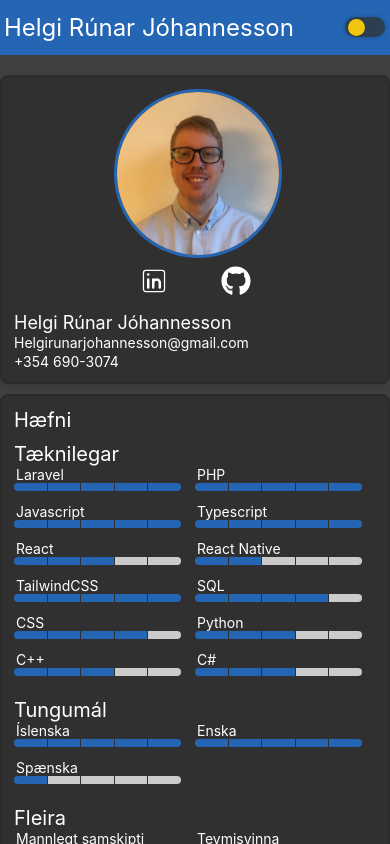
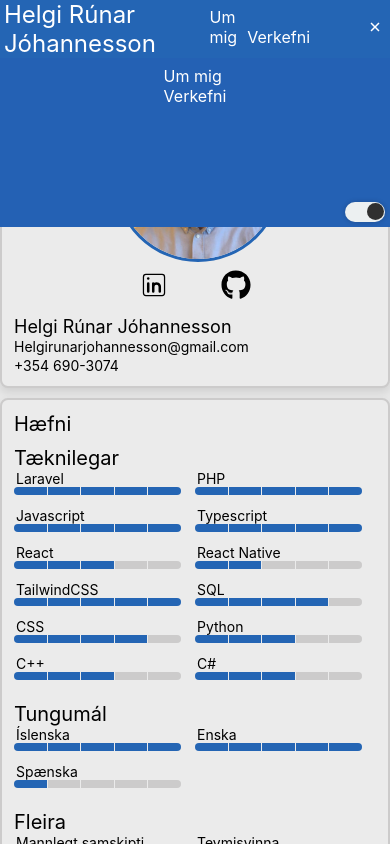
Before and after one commit to Helgirunar/cv, a React (Create React App) app: page / in a window 390 px wide. Both pictures are taken after a click on the element 365 px from the left and 27 px from the top of the page. Shown: the top 844 px of the page. Built offline with nearby package versions, Linux system fonts and the light colour scheme.

Commit message:
Added links to home page and projects site

```diff
--- a/package.json
+++ b/package.json
@@ -13,6 +13,7 @@
     "react-helmet": "^6.1.0",
     "react-icons": "^5.0.1",
     "react-responsive": "^10.0.0",
+    "react-router-dom": "^6.23.1",
     "react-scripts": "5.0.1",
     "web-vitals": "^2.1.4"
   },
--- a/src/App.css
+++ b/src/App.css
@@ -199,13 +199,3 @@ height: 6.5vh;
 	height: 5.5vh;
   }
 }
-
-
-@keyframes App-logo-spin {
-  from {
-    transform: rotate(0deg);
-  }
-  to {
-    transform: rotate(360deg);
-  }
-}
--- a/src/index.js
+++ b/src/index.js
@@ -1,5 +1,6 @@
 import React from 'react';
 import ReactDOM from 'react-dom/client';
+import { BrowserRouter } from 'react-router-dom'
 import './index.css';
 import App from './App';
 import reportWebVitals from './reportWebVitals';
@@ -7,7 +8,9 @@ import reportWebVitals from './reportWebVitals';
 const root = ReactDOM.createRoot(document.getElementById('root'));
 root.render(
   <React.StrictMode>
-    <App />
+	<BrowserRouter>
+	 <App />
+	</BrowserRouter>
   </React.StrictMode>
 );
 
--- a/src/pages/header.jsx
+++ b/src/pages/header.jsx
@@ -1,14 +1,69 @@
 import React from 'react'
+import { Link } from 'react-router-dom';
+import { useEffect, useState } from "react";
+import { FaBars } from "react-icons/fa";
+import { IoCloseSharp  } from "react-icons/io5";
 
 const Header = ({darkMode, toggleDarkMode}) => {
+	const [isMobile, setIsMobile] = useState(window.innerWidth < 720)
+	const [navBar, setNavBar] = useState(false);
+
+	const handleResize = () => {
+		if (window.innerWidth < 720) {
+			setIsMobile(true)
+		} else {
+			setIsMobile(false)
+		}
+	}
+	function NavBarIcon({isToggled}) {
+		if(isToggled) {
+			return <FaBars />;
+		}
+		return <IoCloseSharp  />;
+	}
+	const toggleNavBar = event => {
+		localStorage.setItem('navBar', JSON.stringify(!navBar));
+		setNavBar(!navBar);
+	};
+		// create an event listener
+	useEffect(() => {
+		window.addEventListener("resize", handleResize)
+	})
+
   return (
-		<div id="header" className="headerHeight" style={{backgroundColor: '#2465B4', width: '100%'}}>
-			<div className="centerContainer headerHeight" style={{margin: 'auto', display: 'flex', position: 'relative'}}>
+		<div id="header" className="headerHeight" style={{backgroundColor: '#2465B4', width: '100%', height: '7vh', zIndex: -1}}>
+			<div className="centerContainer headerHeight" style={{margin: 'auto', display: 'flex', position: 'relative', zIndex: 9, backgroundColor: '#2465B4'}}>
 				<div className="text-2xl" style={{color:'white', marginTop: 'auto', marginBottom: 'auto', marginLeft: '1vw', userSelect: 'none'}}>Helgi Rúnar Jóhannesson</div>
-				<div style={{position: 'absolute', right: '5px', display: 'flex', flexFlow: 'column', height:'100%'}}>
-					{/* <div style={{color: darkMode ? 'white' : 'white'}}>DarkMode</div> */}
-					<div onClick={toggleDarkMode} style={{height: '20px', width: '40px', borderRadius: '30px', display: 'flex', alignItems: 'center', justifyContent: 'center', position: 'relative', margin: 'auto', backgroundColor: darkMode ? '#2c3e50' : '#ecf0f1', cursor: 'pointer', boxShadow: '0px 0px 5px rgba(0, 0, 0, 0.2)'}}>
-						<div style={{position: 'absolute', height: '17.5px', width: '17.5px', borderRadius: '50%', backgroundColor: darkMode ? '#f1c40f' : '#303030', top: '1.1px', left: darkMode ? '2.5px' : '21.5px', transition: 'all 0.3s ease-in'}}>
+					<div style={{color:'white', transition: 'ease-out 0.15s', marginLeft: 'auto', marginRight: '80px', marginTop: 'auto', marginBottom: 'auto',}}>
+						<Link to="/" style={{color: "white", textDecoration: "none", marginRight: '10px'}}>Um mig</Link>
+						<Link to="/projects" style={{color: "white", textDecoration: "none"}}>Verkefni</Link>
+					</div>
+				<div style={{display: isMobile ? 'none' : 'block'}}>
+					<div style={{position: 'absolute', right: '5px', display: 'flex', flexFlow: 'column', height:'100%'}}>
+						<div onClick={toggleDarkMode} style={{height: '20px', width: '40px', borderRadius: '30px', display: 'flex', alignItems: 'center', justifyContent: 'center', position: 'relative', margin: 'auto', backgroundColor: darkMode ? '#2c3e50' : '#ecf0f1', cursor: 'pointer', boxShadow: '0px 0px 5px rgba(0, 0, 0, 0.2)'}}>
+							<div style={{position: 'absolute', height: '17.5px', width: '17.5px', borderRadius: '50%', backgroundColor: darkMode ? '#f1c40f' : '#303030', top: '1.1px', left: darkMode ? '2.5px' : '21.5px', transition: 'all 0.3s ease-in'}}>
+							</div>
+						</div>
+					</div>
+				</div>
+				<div style={{display: isMobile ? 'block' : 'none'}}>
+					<div onClick={toggleNavBar} style={{position: 'absolute', right: '5px', display: 'flex', flexFlow: 'column', height:'100%'}}>
+						<div style={{color:'white', height: '20px', width: '20px', display: 'flex', alignItems: 'center', justifyContent: 'center', position: 'relative', margin: 'auto', cursor: 'pointer'}}>
+							<NavBarIcon isToggled={!navBar}/>
+						</div>
+					</div>
+				</div>
+			</div>
+			<div style={{backgroundColor: '#2461B4', position: 'absolute', width: '100vw', 'height':'20vh', marginTop: navBar ? '0vh' : '-27vh', transition: 'ease-out 0.30s', borderTop: "3px solid #2465B4", zIndex: 8}}>
+				<div style={{margin: '2vw', display: "flex"}}>
+					<div style={{color:'white', transition: 'ease-out 0.15s', marginLeft: 'auto', marginRight: 'auto', display: "flex", flexDirection:"column"}}>
+						<Link to="/" style={{color: "white", textDecoration: "none"}}>Um mig</Link>
+						<Link to="/projects" style={{color: "white", textDecoration: "none"}}>Verkefni</Link>
+					</div>
+					<div style={{position: 'absolute', right: '5px', bottom: '5px', display: 'flex', flexFlow: 'column'}}>
+						<div onClick={toggleDarkMode} style={{height: '20px', width: '40px', borderRadius: '30px', display: 'flex', alignItems: 'center', justifyContent: 'center', position: 'relative', margin: 'auto', backgroundColor: darkMode ? '#2c3e50' : '#ecf0f1', cursor: 'pointer', boxShadow: '0px 0px 5px rgba(0, 0, 0, 0.2)'}}>
+							<div style={{position: 'absolute', height: '17.5px', width: '17.5px', borderRadius: '50%', backgroundColor: darkMode ? '#f1c40f' : '#303030', top: '1.1px', left: darkMode ? '2.5px' : '21.5px', transition: 'all 0.3s ease-in'}}>
+							</div>
 						</div>
 					</div>
 				</div>
```
Also changed, not shown: src/data/projects.json (+14 -0 lines), 1 other file (tests, documents, lock files or other folders).
